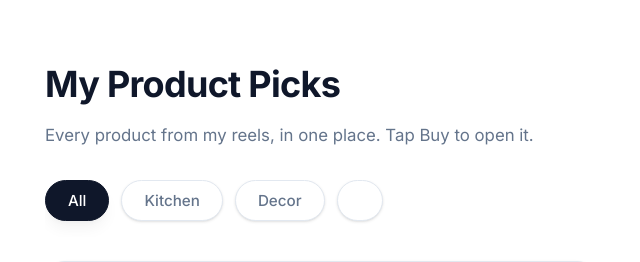
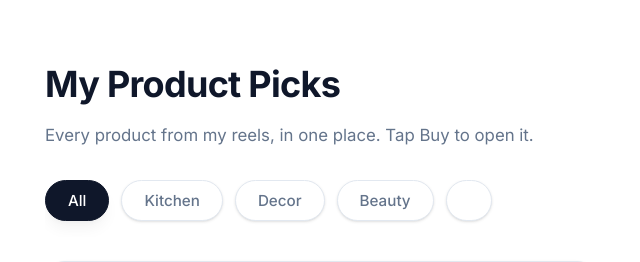
Before and after one commit to BilgodSoren/findzyyyy, a React (Create React App) app: page / in a window 1280 px wide. Shown: the top 262 px of the page, without its empty margins (319-959 px from the left). Built offline with nearby package versions, Linux system fonts and the light colour scheme.

Commit message:
product5

```diff
--- a/src/data/products.js
+++ b/src/data/products.js
@@ -9,7 +9,7 @@ export const products = [
   // 4
   { name: " CloudRain Aroma Diffuser", store: "Amazon", cat: "Decor", url: "https://link.amazon/B0hBrRsfI", image: "https://m.media-amazon.com/images/I/61j8OWWrIVL._SL1000_.jpg" },
   // 5
-  { name: "", store: "", cat: "", url: "", image: "" },
+  { name: "Laneige Lip Sleeping Mask", store: "Amazon", cat: "Beauty", url: "https://link.amazon/B0dxJKaiO", image: "https://m.media-amazon.com/images/I/41R7LCjddAL._SL1100_.jpg" },
   // 6
   { name: "", store: "", cat: "", url: "", image: "" },
   // 7
```
